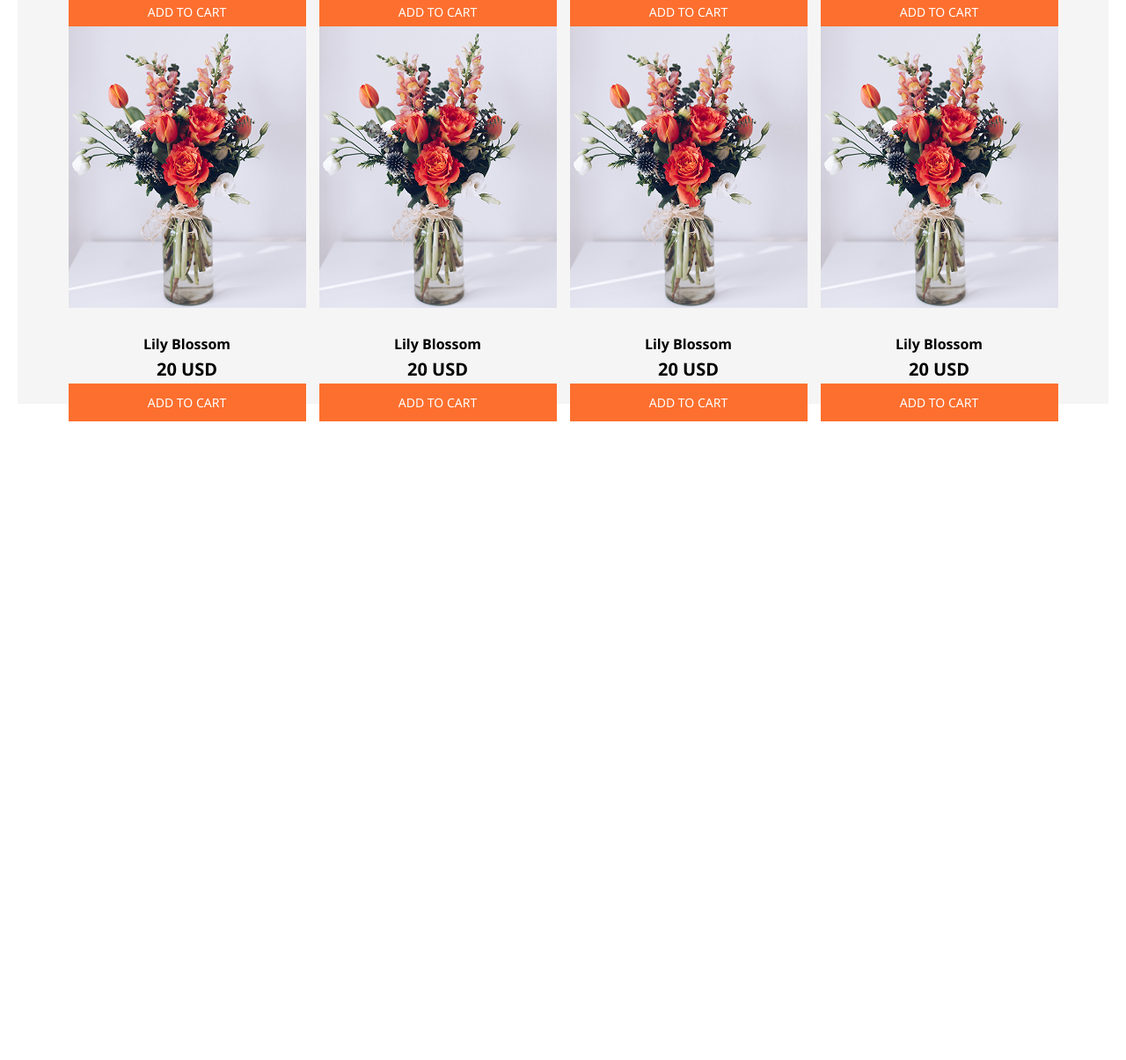
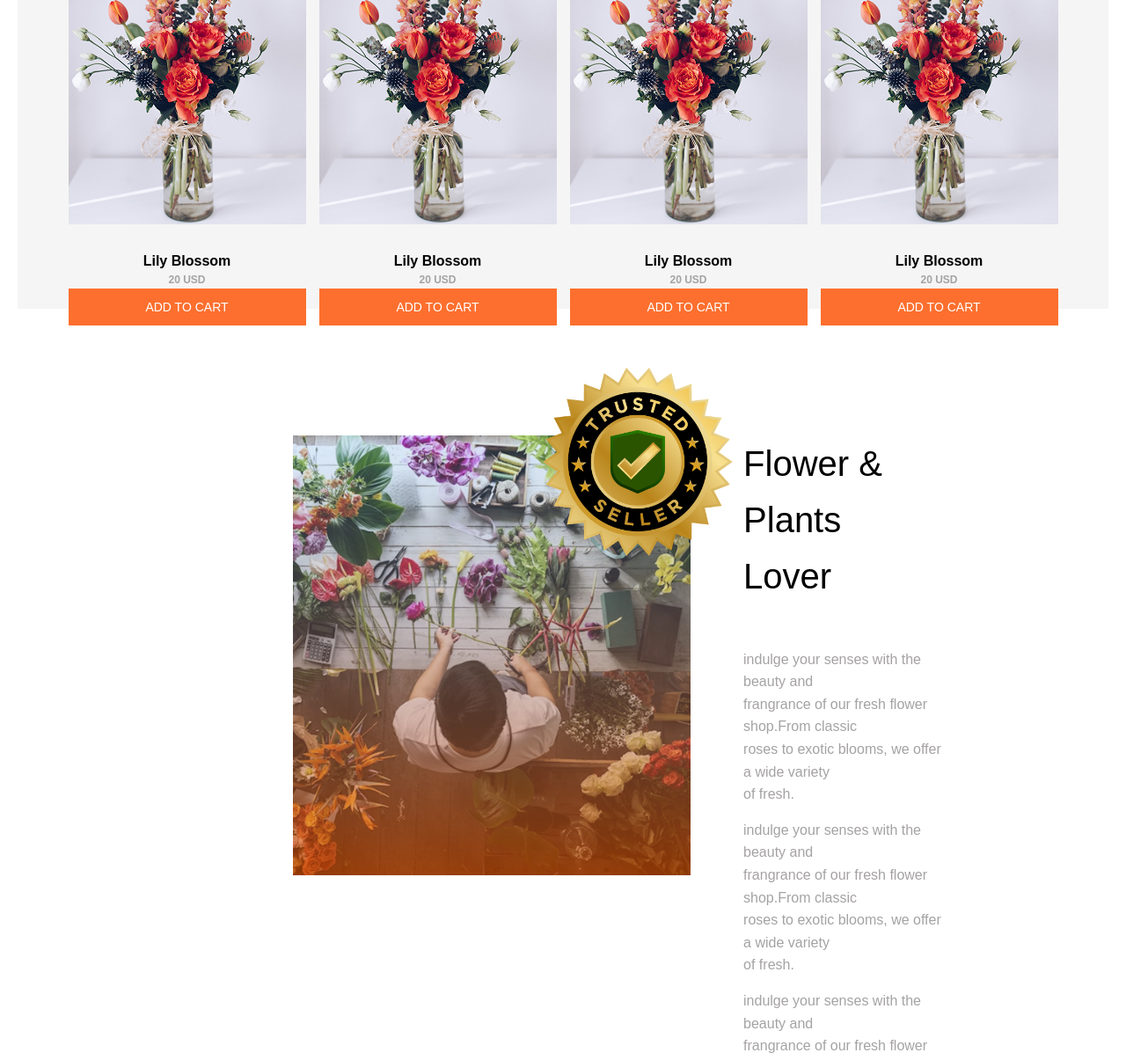
Before and after one commit to kolius2058/second-assigment-responceive, a plain HTML site: page index.html in a window 1280 px wide. Shown: the part 1595-2800 px from the top of the page at 88% size. Before the commit the page ends 2074 px from the top, so only its background shows below. Drawn offline with nearby package versions, Linux system fonts and the light colour scheme.

Commit message:
added the compleleted part

```diff
--- a/css/style.css
+++ b/css/style.css
@@ -1,5 +1,5 @@
 
-* {
+* { font-family: Arial, Helvetica, sans-serif;
   margin: 0;
   padding: 0;
   box-sizing: border-box;
@@ -43,6 +43,19 @@ list-style: none;
 .nav-left a.grey{
   color: #a5a2a2;
 }
+@media screen and (max-width: 576px)
+{
+.nav-items ul{
+ display: none;
+}
+.material-icons{
+display: flex;
+/* align-self: flex-end; */
+justify-content: end;
+}
+}
+
+
 
   /* section2 */
 .banner{
@@ -78,9 +91,17 @@ max-width: 1280px;
 }
 .banner img{
   margin-top:60%;
-  display: block
+  display: flex;
 }
 
+@media screen and (max-width:576){
+  .banner img{
+    flex-direction: column-reverse;
+  }
+  .banner img div{
+    width: 100%;
+  }
+}
 /* scetion3 */
 
 
@@ -101,19 +122,16 @@ max-width: 1240px;
     text-align: center;
     /* align-content: center; */
     margin-top:15%;
-    font-size: 50px;
+    font-size: 30px;
   }
   .subtitle{
     text-align: center;
-    font-size:20px ;
+    font-size:12px ;
     font-weight: bold;
+    color: #a5a2a2;
   }
 /* card */
   .container-card{
-/* display: flex;
-justify-content: center;
-align-content: center;
-flex-wrap: wrap; */
 display: grid;
 grid-template-columns: repeat(4, 1fr);
 gap: 15px;
@@ -138,5 +156,88 @@ padding:0;
   justify-content: center;
   font: bold;
   font-size: 14px;
+
   height: 10%;
   }
+@media screen and (max-width:576px) {
+  .container-card{
+    grid-template-columns: repeat(2, 1fr);
+  }
+}
+
+  /* section3 */
+  .section{
+    background-color:white;
+    margin-top: 10%;
+    display: flex;
+   column-gap: 60px;
+  justify-content: center;
+  align-items: flex-start;
+  align-content: center;
+  padding: 20px 40px;
+ max-width: 1290px;
+  /* max-width: fit-content; */
+  margin-left: 22%;
+  margin-right: 12%;
+  /* display: block; */
+  border: 5px;
+
+
+  }
+  .image-area{
+    /* position: absolute; */
+    position: relative;
+    flex-direction: column;
+    flex: 2;
+    max-width:500px;
+    display: block;
+
+  }
+  .image-area img{
+    /* width: 95%; */
+    height: auto;
+    display: flex;
+
+
+  }
+
+  .badge{
+    position: absolute;
+    top: -120px;
+    right: -90px;
+    width: 300px;
+    max-width: fit-content;
+  }
+
+  .text-area{
+  max-width: 400px;
+flex: 1;
+
+  }
+
+
+  .header-area{
+display: flex;
+/* justify-content: center; */
+align-content: center;
+    font-size: 40px;
+
+margin-bottom: 50px;
+  }
+
+  .text-area ul {
+/* padding-left: 10px; */
+color: #555;
+  }
+.text-area ul li{
+  color: #a5a2a2;
+margin-bottom: 15px;
+}
+
+/* section 5 */
+.title-our h1{
+ display: flex;
+  justify-content: center;
+  font-size: 40px;
+
+}
--- a/index.html
+++ b/index.html
@@ -42,7 +42,7 @@ Cart ($56)</li>
    </section>
 <section class="container-title">
     <div>
-        <h2 class="title">Our Plants</h2>
+        <h2 class="title"><span style="color: rgb(255, 123, 0);">Our </span>Plants</h2>
     <p class="subtitle">Include your senses with the beauty and fragrance of our fresh flower shop. <br>Classic roses to exotic blooms, we offer a wide variety of fresh.</p>
 </div>
 
@@ -91,11 +91,36 @@ Cart ($56)</li>
 
 
 
-    </div>
+
 
 
     </div>
 </section>
+
+        <div class="section">
+        <div class="image-area">
+            <img src="assets/flower-store.png" alt="flowers">
+            <img class="badge" src="assets/trusted-badge.png" alt="trusted">
+        </div>
+    <!-- right side     -->
+
+        <div class="text-area">
+<h4 class="header-area">Flower & Plants <br>Lover</h4>
+<ul>
+    <li>indulge your senses with the beauty and <br>frangrance of our fresh flower shop.From classic <br> roses to exotic blooms, we offer a wide variety <br>of fresh.</li>
+    <li>indulge your senses with the beauty and <br>frangrance of our fresh flower shop.From classic <br>roses to exotic blooms, we offer a wide variety <br>of fresh.</li>
+    <li>indulge your senses with the beauty and <br>frangrance of our fresh flower shop.From classic <br> roses to exotic blooms, we offer a wide variety <br>of fresh.</li>
+</ul>
+        </div>
+
+    </div>
+<!-- section 5 -->
+    <div class="section-5">
+        <div class="title-our">
+            <h1><span style="color: coral;">Latest</span>Deals</h1>
+            <p class="title para"><span style="color: grey;">Indulge your senses with the beauty and frangrance of our fresh flower shop. <br>From classic roses to exotic blooms, we offer a wide variety of fresh.</p>
+        </div></span></p>
+    </div>
    </main>
    <footer>
 
```
